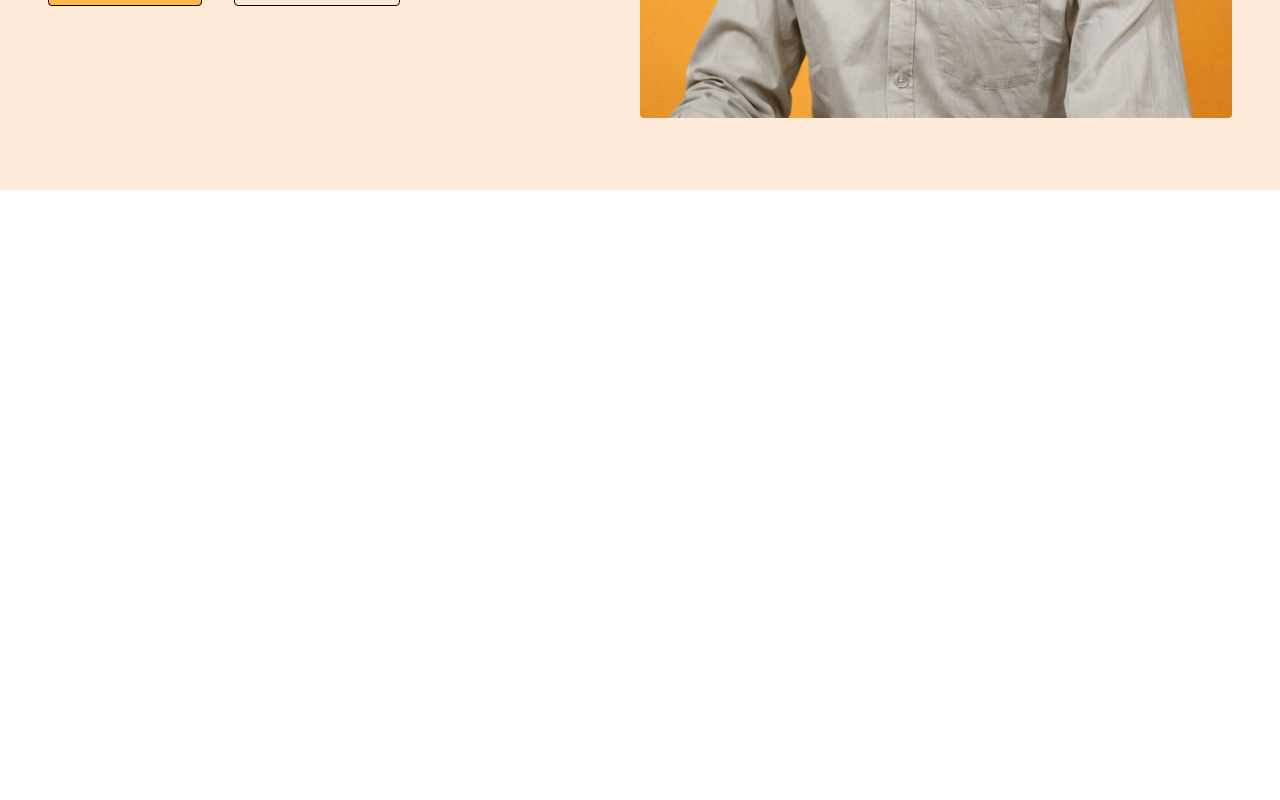
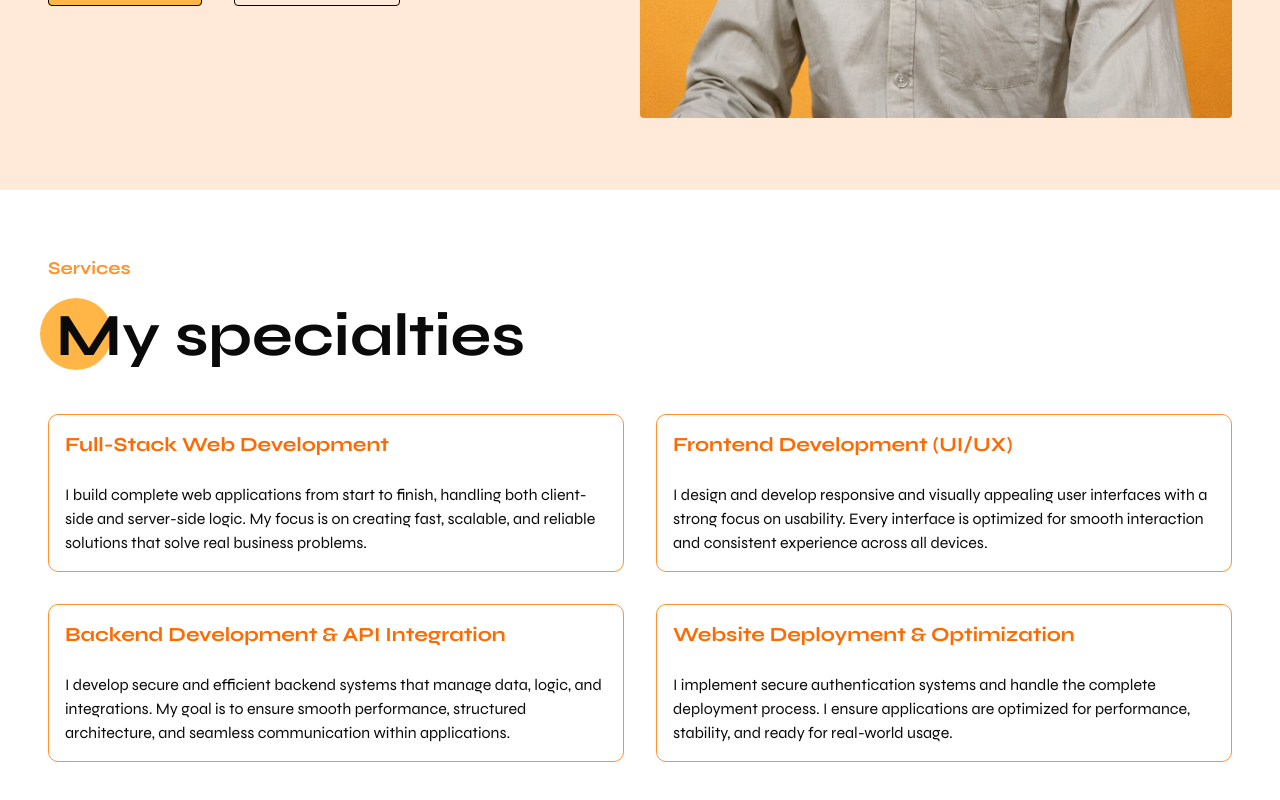
Before and after one commit to gauravkr-dev/gaurav-portfolio, a Next.js app: page / in a window 1280 px wide. Shown: the part 610-1410 px from the top of the page. Before the commit the page ends 800 px from the top, so only its background shows below. Built offline with nearby package versions, Linux system fonts and the light colour scheme.

Commit message:
Service section created

```diff
--- /dev/null
+++ b/app/_components/ServiceSection.tsx
@@ -0,0 +1,98 @@
+"use client"
+import { motion } from 'framer-motion'
+import React from 'react'
+
+const ServiceSection = () => {
+    return (
+        <section id="services" className='bg-white px-4 md:px-12 py-16'>
+            <motion.div
+                variants={{
+                    hidden: {},
+                    show: { transition: { staggerChildren: 0.12 } },
+                }}
+                initial="hidden"
+                whileInView="show"
+                viewport={{ once: true, amount: 0.25 }}
+            >
+                <div className='text-[#FF9330] font-bold text-lg mb-6'>Services</div>
+                <motion.div
+                    variants={{ hidden: { x: -60, opacity: 0 }, show: { x: 0, opacity: 1, transition: { duration: 0.80 } } }}
+                    className="relative flex items-center gap-4 ml-2"
+                >
+                    <div className='absolute md:h-18 md:w-18 w-12 h-12 rounded-full bg-[#FFB646] -left-4 -top-2 z-0 pointer-events-none' />
+                    <h1 className="text-4xl md:text-6xl font-bold text-black-800 relative z-10">
+                        My specialties
+                    </h1>
+                </motion.div>
+            </motion.div>
+            <motion.div
+                variants={{
+                    hidden: {},
+                    show: { transition: { staggerChildren: 0.12 } },
+                }}
+                initial="hidden"
+                whileInView="show"
+                viewport={{ once: true, amount: 0.25 }}
+            >
+                <motion.div
+                    variants={{ hidden: { y: 20, opacity: 0 }, show: { y: 0, opacity: 1, transition: { duration: 1.25 } } }}
+                    className='grid grid-cols-1 md:grid-cols-2 gap-8 mt-12'
+                >
+                    <div className='border border-[#FF9330] w-full p-4 rounded-lg  gap-6 flex flex-col hover:bg-[#FF9330]/10 transition duration-300'>
+                        <div className='flex items-center justify-between text-orange-500 text-xl font-bold'>
+                            <p>Full-Stack Web Development</p>
+                        </div>
+                        <div>
+                            <p>I build complete web applications from start to finish, handling both client-side and server-side logic. My focus is on creating fast, scalable, and reliable solutions that solve real business problems.
+                            </p>
+                        </div>
+                    </div>
+                    <div className='border border-[#FF9330] w-full p-4 rounded-lg  gap-6 flex flex-col hover:bg-[#FF9330]/10 transition duration-300'>
+                        <div className='flex items-center justify-between text-orange-500 text-xl font-bold'>
+                            <p>Frontend Development (UI/UX)</p>
+                        </div>
+                        <div>
+                            <p>I design and develop responsive and visually appealing user interfaces with a strong focus on usability. Every interface is optimized for smooth interaction and consistent experience across all devices.
+                            </p>
+                        </div>
+                    </div>
+                </motion.div>
+            </motion.div>
+            <motion.div
+                variants={{
+                    hidden: {},
+                    show: { transition: { staggerChildren: 0.12 } },
+                }}
+                initial="hidden"
+                whileInView="show"
+                viewport={{ once: true, amount: 0.25 }}
+            >
+                <motion.div
+                    variants={{ hidden: { y: 30, opacity: 0 }, show: { y: 0, opacity: 1, transition: { duration: 1.25 } } }}
+                    className='grid grid-cols-1 md:grid-cols-2 gap-8 mt-8'
+                >
+                    <div className='border border-[#FF9330] w-full p-4 rounded-lg  gap-6 flex flex-col hover:bg-[#FF9330]/10 transition duration-300'>
+                        <div className='flex items-center justify-between text-orange-500 text-xl font-bold'>
+                            <p>Backend Development & API Integration</p>
+                        </div>
+                        <div>
+                            <p>I develop secure and efficient backend systems that manage data, logic, and integrations. My goal is to ensure smooth performance, structured architecture, and seamless communication within applications.
+                            </p>
+                        </div>
+                    </div>
+                    <div className='border border-[#FF9330] w-full p-4 rounded-lg  gap-6 flex flex-col hover:bg-[#FF9330]/10 transition duration-300'>
+                        <div className='flex items-center justify-between text-orange-500 text-xl font-bold'>
+                            <p>Website Deployment & Optimization</p>
+                        </div>
+                        <div>
+                            <p>I implement secure authentication systems and handle the complete deployment process. I ensure applications are optimized for performance, stability, and ready for real-world usage.
+                            </p>
+                        </div>
+                    </div>
+                </motion.div>
+            </motion.div>
+        </section>
+    )
+}
+
+export default ServiceSection
--- a/app/page.tsx
+++ b/app/page.tsx
@@ -1,10 +1,12 @@
 import React from 'react'
 import HeroSection from './_components/HeroSection'
+import ServiceSection from './_components/ServiceSection'
 
 const page = () => {
   return (
     <div>
       <HeroSection />
+      <ServiceSection />
     </div>
   )
 }
```
